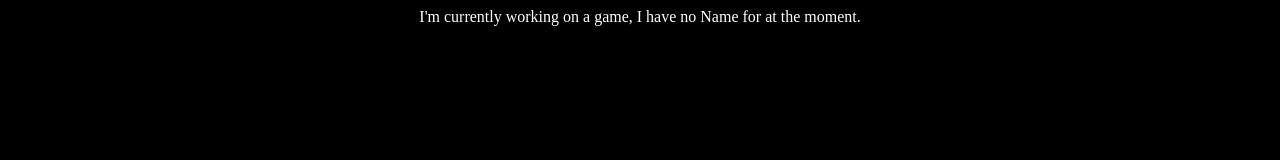
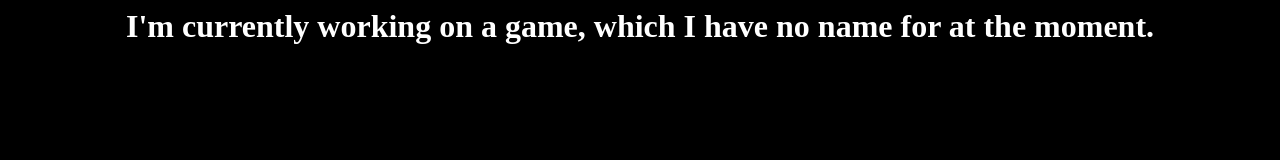
Before and after one commit to ItsChase88/Chase88, a plain HTML site: page games/index.html in a window 1280 px wide. Drawn offline with Linux system fonts and the light colour scheme.

Commit message:
Made this page not terrible

```diff
--- a/games/index.html
+++ b/games/index.html
@@ -1,5 +1,6 @@
 <html>
   <head>
+    <meta charset="utf-8">
     <title>Chase88 - Games</title>
     <!-- Global site tag (gtag.js) - Google Analytics -->
     <script async src="https://www.googletagmanager.com/gtag/js?id=UA-110455768-1"></script>
@@ -10,11 +11,18 @@
 
       gtag('config', 'UA-110455768-1');
     </script>
-
+    <style>
+      body {
+        font-family: font-family: -apple-system,BlinkMacSystemFont,"Segoe UI",Roboto,Oxygen,Ubuntu,Cantarell,"Fira Sans","Droid Sans","Helvetica Neue",Arial,sans-serif,"Apple Color Emoji","Segoe UI Emoji","Segoe UI Symbol";
+        text-align: center;
+        color: white;
+        background-color: black;
+      }
+    </style>
+    <meta http-equiv="X-UA-Compatible" content="IE=edge">
+    <meta name="viewport" content="width=device-width, initial-scale=1">
   </head>
- <body background="/resources/bg.png">
-   <center>
-<font color="white">I'm currently working on a game, I have no Name for at the moment.</font>
+<body>
+  <h1>I'm currently working on a game, which I have no name for at the moment.</h1>
 </body>
-</center>
 </html>
```
Lines whose indentation alone changed are shown as unchanged.
